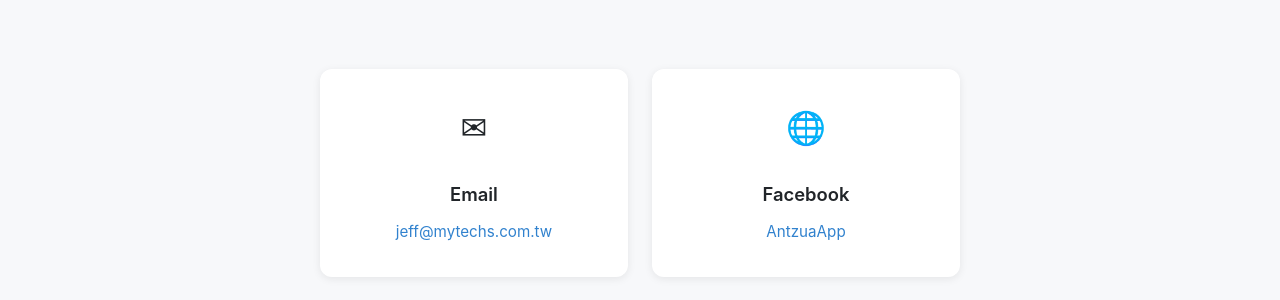
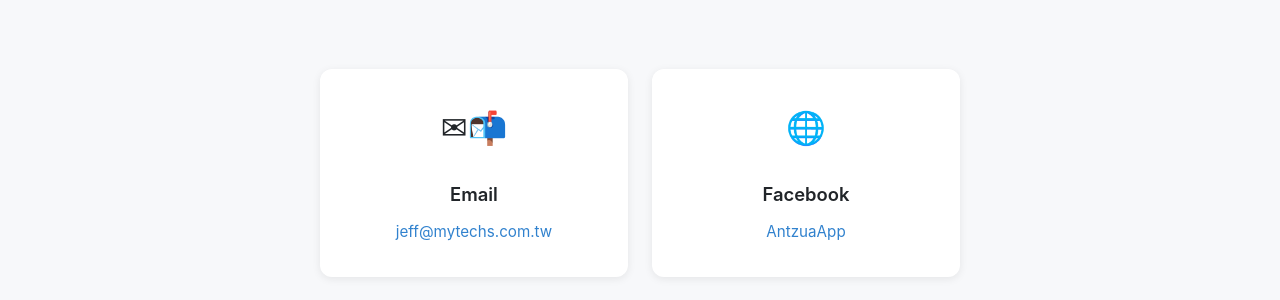
Before and after one commit to MingYuan-Tech/Apps, a Jekyll site: the page built from contact.md, in a window 1280 px wide and 900 px high. Shown: the part 286-586 px from the top of the window. Built offline with Jekyll 4.4.1, drawn with Linux system fonts in a browser that asks for light colours.

Commit message:
[調整] 更新聯絡我們頁面中的 Email 圖示，增加郵件圖示以提升可讀性

```diff
--- a/contact.md
+++ b/contact.md
@@ -12,7 +12,7 @@ description: 歡迎與銘源科技工作室聯繫，我們很樂意為您提供
 <section class="section">
   <div class="contact-cards">
     <div class="contact-card fade-in fade-in-delay-1">
-      <span class="contact-icon">&#x2709;</span>
+      <span class="contact-icon">&#x2709;📬</span>
       <h3>Email</h3>
       <a href="mailto:jeff@mytechs.com.tw">jeff@mytechs.com.tw</a>
     </div>
```
